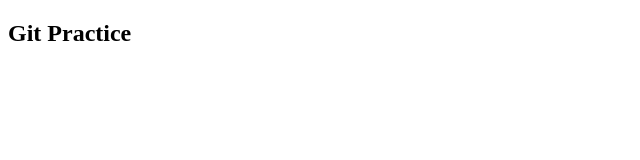
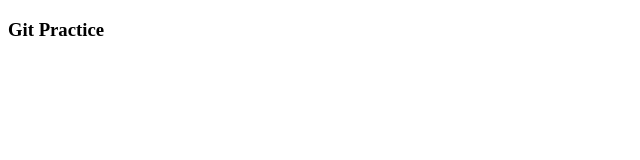
Before and after one commit to mungaiJosephNduati/myrepo, a plain HTML site: page index.html in a window 1280 px wide. Shown: the whole page, without its empty margins (0-640 px from the left). Drawn offline with Linux system fonts and the light colour scheme.

Commit message:
On branch master  Changes to be committed: TEST 2 	modified:   index.html

```diff
--- a/index.html
+++ b/index.html
@@ -4,6 +4,6 @@
 	<title>Git Tut</title>
 </head>
 <body>
-		<h2>Git Practice</h2>
+		<h3>Git Practice </h3>
 </body>
 </html>
```
